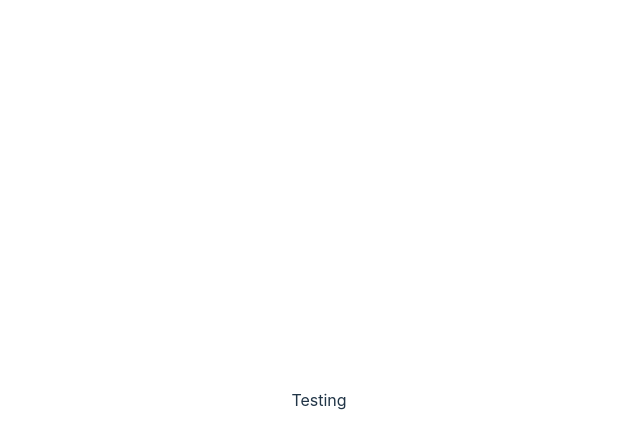
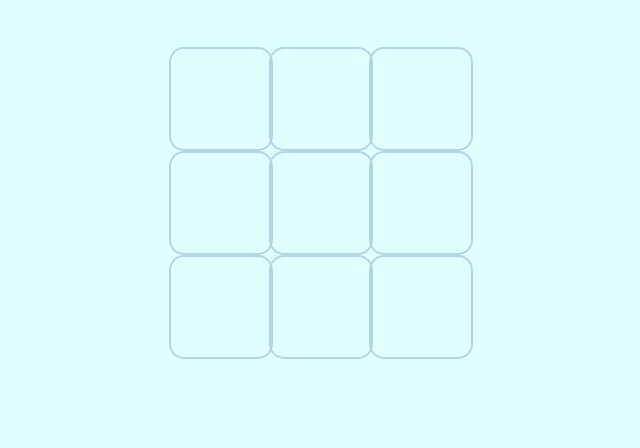
Before and after one commit to vinniejipsk/mintae-shengkit-ttt, a React (Vite) app in the folder tictactoe_react/: page / in a window 1280 px wide. Shown: the top 448 px of the page, without its empty margins (321-961 px from the left). Built offline with nearby package versions, Linux system fonts and the light colour scheme.

Commit message:
Add in CSS and jsx files

```diff
--- a/tictactoe_react/src/App.jsx
+++ b/tictactoe_react/src/App.jsx
@@ -1,10 +1,16 @@
 import { useState } from 'react'
 import './App.css'
+import ScoreBoardRender from './ScoreBoardRender'
 
 function App() {
+
+
+
   return (
     <>
-      Testing
+      <div className = 'App'>
+        <ScoreBoardRender />
+      </div>
     </>
   )
 }
--- /dev/null
+++ b/tictactoe_react/src/ScoreBoardRender.css
@@ -0,0 +1,46 @@
+body {
+    display: flex;
+    flex-direction: column;
+    align-items: center;
+    background-color: lightcyan;
+}
+
+.board {
+    display: grid;
+    grid-template-columns: repeat(3, 100px);
+    margin: 15px;
+}
+
+.cell {
+    width: 100px;
+    height: 100px;
+    display: flex;
+    justify-content: center;
+    align-items: center;
+    font-size: 100px;
+    border: 2px solid lightblue;
+    border-radius: 15px;
+}
+
+.cell:hover {
+    background-color: #f0f0f0;
+    cursor: pointer;
+}
+
+.message {
+    font-size: 24px;
+    margin: 20px 0;
+}
+
+button.reset {
+    font-size: 18px;
+    padding: 10px 20px;
+    background-color: darkgrey;
+    color: white;
+    border: none;
+    cursor: pointer;
+}
+
+button.reset:hover {
+    background-color: lightgray;
+}
--- /dev/null
+++ b/tictactoe_react/src/ScoreBoardRender.jsx
@@ -0,0 +1,21 @@
+import "./ScoreBoardRender.css";
+
+function ScoreBoardRender() {
+
+    return (
+            <div class="board">
+                <div class="cell"></div>
+                <div class="cell"></div>
+                <div class="cell"></div>
+                <div class="cell"></div>
+                <div class="cell"></div>
+                <div class="cell"></div>
+                <div class="cell"></div>
+                <div class="cell"></div>
+                <div class="cell"></div>
+            </div>
+            // Will use a forloop or smth to create 9 cells?
+    )
+}
+
+export default ScoreBoardRender
```
Also changed, not shown: tictactoe_react/src/BoardRender.jsx (added), tictactoe_react/src/GameLogic.jsx (added), tictactoe_react/src/GameOverRender.jsx (added), tictactoe_react/src/PlayAgainRender.jsx (added), tictactoe_react/src/TurnRender.jsx (added).
